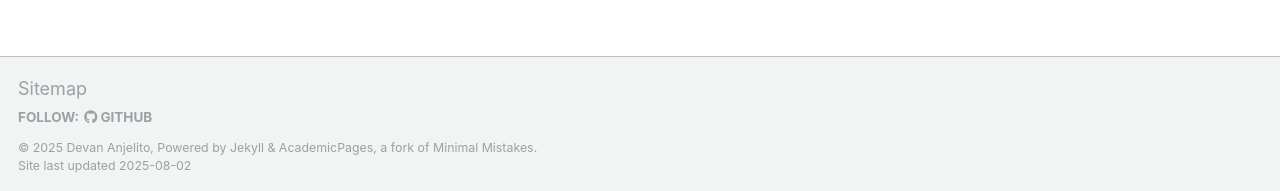
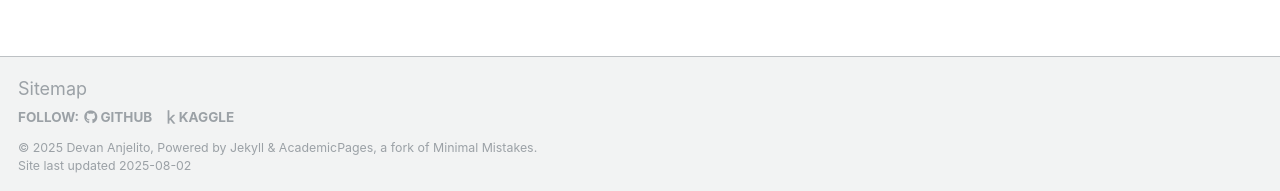
Before and after one commit to danjelito/danjelito.github.io, a Jekyll site: the page built from _pages/about.md, in a window 1280 px wide and 1137 px high. Shown: the part 943-1134 px from the top of the window. Built offline with Jekyll 4.4.1, drawn with Linux system fonts in a browser that asks for light colours; a script that is not in the unit is left out.

Commit message:
update footer

```diff
--- a/_includes/footer.html
+++ b/_includes/footer.html
@@ -8,6 +8,9 @@
     {% endif %}
     {% if site.author.github %}
       <li><a href="http://github.com/{{ site.author.github }}"><i class="fab fa-github" aria-hidden="true"></i> GitHub</a></li>
+    {% endif %}
+    {% if site.author.kaggle %}
+      <li><a href="https://www.kaggle.com/{{ site.author.kaggle }}"><i class="fab fa-kaggle" aria-hidden="true"></i> Kaggle</a></li>
     {% endif %}
     {% if site.author.bitbucket %}
       <li><a href="http://bitbucket.org/{{ site.author.bitbucket }}"><i class="fab fa-bitbucket" aria-hidden="true"></i> Bitbucket</a></li>
```
